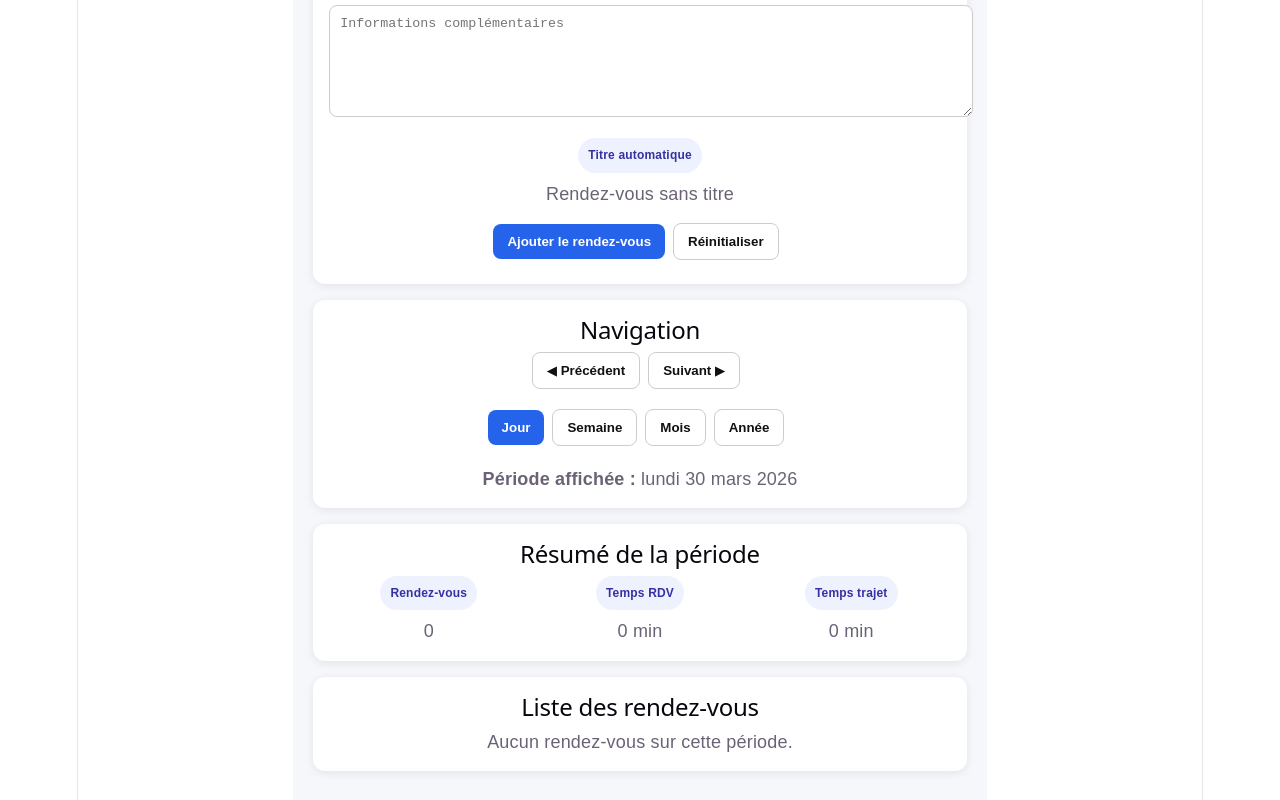
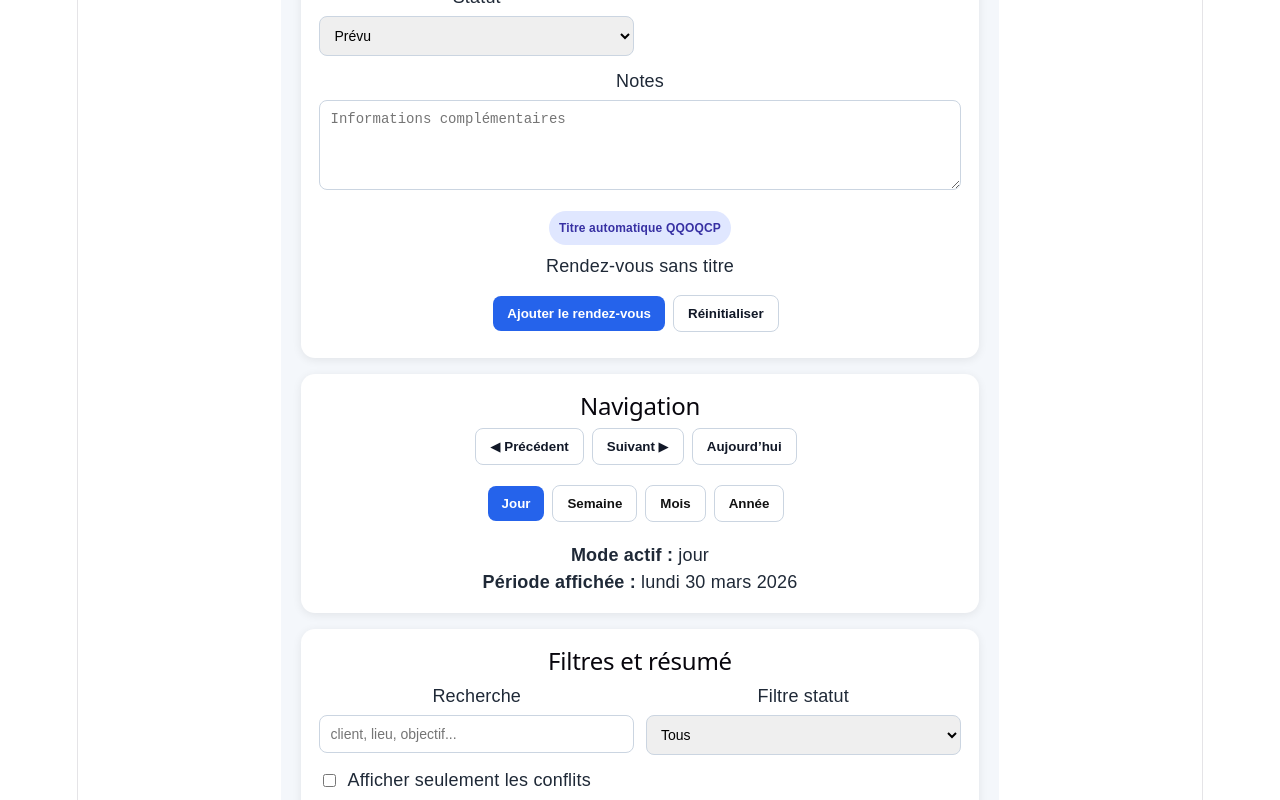
Before and after one commit to thierryb-dev/gestion-rdv, a React (Vite) app: page / in a window 1280 px wide. Shown: the part 620-1420 px from the top of the page. Built offline with nearby package versions, Linux system fonts and the light colour scheme.

Commit message:
application super fonctionnelle

```diff
--- a/src/App.jsx
+++ b/src/App.jsx
@@ -1,15 +1,6 @@
 import { useEffect, useMemo, useState } from "react";
 
-function App() {
-  const [rdvs, setRdvs] = useState(() => {
-    const saved = localStorage.getItem("rdvs");
-    return saved ? JSON.parse(saved) : [];
-  });
-
-  const [viewMode, setViewMode] = useState("jour");
-  const [currentDate, setCurrentDate] = useState(new Date());
-
-  const [form, setForm] = useState({
+const initialForm = {
   what: "",
   who: "",
   where: "",
@@ -19,9 +10,26 @@ function App() {
   how: "",
   why: "",
   notes: "",
+  status: "prévu",
   travelBefore: 0,
   travelAfter: 0,
+};
+
+function App() {
+  const [rdvs, setRdvs] = useState(() => {
+    const saved = localStorage.getItem("rdvs");
+    return saved ? JSON.parse(saved) : [];
   });
+
+  const [form, setForm] = useState(initialForm);
+  const [editingId, setEditingId] = useState(null);
+
+  const [viewMode, setViewMode] = useState("jour");
+  const [currentDate, setCurrentDate] = useState(new Date());
+
+  const [search, setSearch] = useState("");
+  const [statusFilter, setStatusFilter] = useState("tous");
+  const [showOnlyConflicts, setShowOnlyConflicts] = useState(false);
 
   useEffect(() => {
     localStorage.setItem("rdvs", JSON.stringify(rdvs));
@@ -29,48 +37,18 @@ function App() {
 
   function handleChange(e) {
     const { name, value } = e.target;
+
+    const numericFields = ["duration", "travelBefore", "travelAfter"];
+
     setForm((prev) => ({
       ...prev,
-      [name]:
-        name === "duration" || name === "travelBefore" || name === "travelAfter"
-          ? Number(value)
-          : value,
+      [name]: numericFields.includes(name) ? Number(value) : value,
     }));
   }
 
   function resetForm() {
-    setForm({
-      what: "",
-      who: "",
-      where: "",
-      whenDate: "",
-      whenStart: "",
-      duration: 60,
-      how: "",
-      why: "",
-      notes: "",
-      travelBefore: 0,
-      travelAfter: 0,
-    });
-  }
-
-  function addRdv() {
-    if (!form.what || !form.whenDate || !form.whenStart) {
-      alert("Merci de renseigner au minimum : Quoi, Date, Heure.");
-      return;
-    }
-
-    const newRdv = {
-      ...form,
-      id: Date.now(),
-    };
-
-    setRdvs((prev) => [...prev, newRdv]);
-    resetForm();
-  }
-
-  function deleteRdv(id) {
-    setRdvs((prev) => prev.filter((r) => r.id !== id));
+    setForm(initialForm);
+    setEditingId(null);
   }
 
   function generateTitle(r) {
@@ -85,26 +63,89 @@ function App() {
     return parts.length ? parts.join(" · ") : "Rendez-vous sans titre";
   }
 
+  function addOrUpdateRdv() {
+    if (!form.what || !form.whenDate || !form.whenStart) {
+      alert("Merci de renseigner au minimum : Quoi, Date, Heure.");
+      return;
+    }
+
+    const payload = {
+      ...form,
+      duration: Number(form.duration || 0),
+      travelBefore: Number(form.travelBefore || 0),
+      travelAfter: Number(form.travelAfter || 0),
+    };
+
+    if (editingId) {
+      setRdvs((prev) =>
+        prev.map((r) => (r.id === editingId ? { ...r, ...payload } : r))
+      );
+    } else {
+      setRdvs((prev) => [
+        ...prev,
+        {
+          id: Date.now(),
+          ...payload,
+        },
+      ]);
+    }
+
+    resetForm();
+  }
+
+  function deleteRdv(id) {
+    setRdvs((prev) => prev.filter((r) => r.id !== id));
+  }
+
+  function editRdv(r) {
+    setEditingId(r.id);
+    setForm({
+      what: r.what || "",
+      who: r.who || "",
+      where: r.where || "",
+      whenDate: r.whenDate || "",
+      whenStart: r.whenStart || "",
+      duration: Number(r.duration || 60),
+      how: r.how || "",
+      why: r.why || "",
+      notes: r.notes || "",
+      status: r.status || "prévu",
+      travelBefore: Number(r.travelBefore || 0),
+      travelAfter: Number(r.travelAfter || 0),
+    });
+    window.scrollTo({ top: 0, behavior: "smooth" });
+  }
+
+  function getStartOfWeek(date) {
+    const d = new Date(date);
+    const day = d.getDay();
+    const diff = day === 0 ? -6 : 1 - day;
+    d.setDate(d.getDate() + diff);
+    d.setHours(0, 0, 0, 0);
+    return d;
+  }
+
   function changeDate(step) {
     const newDate = new Date(currentDate);
 
     if (viewMode === "jour") {
       newDate.setDate(newDate.getDate() + step);
     }
-
     if (viewMode === "semaine") {
       newDate.setDate(newDate.getDate() + step * 7);
     }
-
     if (viewMode === "mois") {
       newDate.setMonth(newDate.getMonth() + step);
     }
-
     if (viewMode === "annee") {
       newDate.setFullYear(newDate.getFullYear() + step);
     }
 
     setCurrentDate(newDate);
+  }
+
+  function goToday() {
+    setCurrentDate(new Date());
   }
 
   function getPeriodLabel() {
@@ -132,16 +173,7 @@ function App() {
       });
     }
 
-    return currentDate.getFullYear().toString();
-  }
-
-  function getStartOfWeek(date) {
-    const d = new Date(date);
-    const day = d.getDay();
-    const diff = day === 0 ? -6 : 1 - day;
-    d.setDate(d.getDate() + diff);
-    d.setHours(0, 0, 0, 0);
-    return d;
+    return String(currentDate.getFullYear());
   }
 
   function isInCurrentView(r) {
@@ -173,14 +205,18 @@ function App() {
     return true;
   }
 
+  function getStartDateTime(r) {
+    return new Date(`${r.whenDate}T${r.whenStart}`);
+  }
+
   function getEffectiveStart(r) {
-    const start = new Date(`${r.whenDate}T${r.whenStart}`);
+    const start = getStartDateTime(r);
     start.setMinutes(start.getMinutes() - Number(r.travelBefore || 0));
     return start;
   }
 
   function getEffectiveEnd(r) {
-    const end = new Date(`${r.whenDate}T${r.whenStart}`);
+    const end = getStartDateTime(r);
     end.setMinutes(
       end.getMinutes() +
         Number(r.duration || 0) +
@@ -205,119 +241,155 @@ function App() {
   }
 
   const filteredRdvs = useMemo(() => {
+    const q = search.trim().toLowerCase();
+
     return [...rdvs]
-      .filter(isInCurrentView)
+      .filter((r) => isInCurrentView(r))
+      .filter((r) => {
+        const haystack = [
+          r.what,
+          r.who,
+          r.where,
+          r.how,
+          r.why,
+          r.notes,
+          generateTitle(r),
+        ]
+          .filter(Boolean)
+          .join(" ")
+          .toLowerCase();
+
+        return !q || haystack.includes(q);
+      })
+      .filter((r) => statusFilter === "tous" || r.status === statusFilter)
+      .filter((r) => !showOnlyConflicts || hasConflict(r))
       .sort((a, b) => {
-        const aDate = new Date(`${a.whenDate}T${a.whenStart}`);
-        const bDate = new Date(`${b.whenDate}T${b.whenStart}`);
-        return aDate - bDate;
+        const da = new Date(`${a.whenDate}T${a.whenStart}`);
+        const db = new Date(`${b.whenDate}T${b.whenStart}`);
+        return da - db;
       });
-  }, [rdvs, currentDate, viewMode]);
+  }, [rdvs, currentDate, viewMode, search, statusFilter, showOnlyConflicts]);
 
   const stats = useMemo(() => {
-    const totalDuration = filteredRdvs.reduce(
+    return {
+      count: filteredRdvs.length,
+      duration: filteredRdvs.reduce(
         (sum, r) => sum + Number(r.duration || 0),
         0
-    );
-    const totalTravel = filteredRdvs.reduce(
+      ),
+      travel: filteredRdvs.reduce(
         (sum, r) =>
           sum + Number(r.travelBefore || 0) + Number(r.travelAfter || 0),
         0
-    );
-
-    return {
-      count: filteredRdvs.length,
-      totalDuration,
-      totalTravel,
+      ),
+      conflicts: filteredRdvs.filter((r) => hasConflict(r)).length,
     };
   }, [filteredRdvs]);
 
   const styles = {
     page: {
-      maxWidth: 1100,
+      maxWidth: 1200,
       margin: "0 auto",
       padding: 20,
       fontFamily: "Arial, sans-serif",
-      background: "#f5f7fb",
+      background: "#f4f7fb",
       minHeight: "100vh",
+      color: "#1f2937",
     },
     card: {
       background: "#fff",
-      borderRadius: 12,
-      padding: 16,
+      borderRadius: 14,
+      padding: 18,
+      marginBottom: 16,
       boxShadow: "0 2px 10px rgba(0,0,0,0.08)",
-      marginBottom: 16,
     },
     title: {
-      marginTop: 0,
+      margin: 0,
       marginBottom: 8,
     },
-    grid2: {
+    subtitle: {
+      marginTop: 0,
+      color: "#6b7280",
+      fontSize: 14,
+    },
+    grid: {
       display: "grid",
-      gridTemplateColumns: "repeat(auto-fit, minmax(240px, 1fr))",
+      gridTemplateColumns: "repeat(auto-fit, minmax(230px, 1fr))",
       gap: 12,
     },
     input: {
       width: "100%",
       padding: 10,
       borderRadius: 8,
-      border: "1px solid #ccc",
+      border: "1px solid #cbd5e1",
       marginTop: 6,
+      fontSize: 14,
+      boxSizing: "border-box",
     },
     textarea: {
       width: "100%",
+      minHeight: 90,
       padding: 10,
       borderRadius: 8,
-      border: "1px solid #ccc",
+      border: "1px solid #cbd5e1",
       marginTop: 6,
-      minHeight: 90,
+      fontSize: 14,
+      boxSizing: "border-box",
       resize: "vertical",
     },
-    button: {
+    primaryBtn: {
       padding: "10px 14px",
       borderRadius: 8,
       border: "none",
+      background: "#2563eb",
+      color: "white",
+      fontWeight: 700,
       cursor: "pointer",
-      background: "#2563eb",
-      color: "#fff",
-      fontWeight: 600,
       marginRight: 8,
       marginBottom: 8,
     },
-    buttonSecondary: {
+    secondaryBtn: {
       padding: "10px 14px",
       borderRadius: 8,
-      border: "1px solid #ccc",
+      border: "1px solid #cbd5e1",
+      background: "white",
+      color: "#111827",
+      fontWeight: 700,
       cursor: "pointer",
-      background: "#fff",
-      color: "#111",
-      fontWeight: 600,
       marginRight: 8,
       marginBottom: 8,
-    },
-    stats: {
-      display: "grid",
-      gridTemplateColumns: "repeat(auto-fit, minmax(180px, 1fr))",
-      gap: 12,
     },
     badge: {
       display: "inline-block",
       padding: "4px 10px",
       borderRadius: 999,
-      background: "#eef2ff",
+      background: "#e0e7ff",
       color: "#3730a3",
       fontSize: 12,
       fontWeight: 700,
       marginBottom: 8,
     },
+    statsGrid: {
+      display: "grid",
+      gridTemplateColumns: "repeat(auto-fit, minmax(180px, 1fr))",
+      gap: 12,
+    },
+    statBox: {
+      background: "#f8fafc",
+      borderRadius: 10,
+      padding: 12,
+      border: "1px solid #e5e7eb",
+    },
+    rdvCard: {
+      border: "1px solid #e5e7eb",
+      borderRadius: 12,
+      padding: 14,
+      background: "#fafafa",
+      marginBottom: 12,
+    },
     conflict: {
       color: "#b91c1c",
-      fontWeight: "bold",
-      marginTop: 8,
-    },
-    small: {
-      color: "#555",
-      fontSize: 14,
+      fontWeight: 700,
     },
   };
 
@@ -325,16 +397,18 @@ function App() {
     <div style={styles.page}>
       <div style={styles.card}>
         <h1 style={styles.title}>Gestion des rendez-vous</h1>
-        <p style={styles.small}>
-          Application de planning avec QQOQCP, vues temporelles, temps de trajet
-          et détection de conflits.
+        <p style={styles.subtitle}>
+          Planning responsive PC / mobile avec QQOQCP, temps de trajet,
+          conflits, filtres et vues temporelles.
         </p>
       </div>
 
       <div style={styles.card}>
-        <h2 style={styles.title}>Créer un rendez-vous</h2>
+        <h2 style={styles.title}>
+          {editingId ? "Modifier un rendez-vous" : "Créer un rendez-vous"}
+        </h2>
 
-        <div style={styles.grid2}>
+        <div style={styles.grid}>
           <div>
             <label>Quoi *</label>
             <input
@@ -375,7 +449,7 @@ function App() {
               name="how"
               value={form.how}
               onChange={handleChange}
-              placeholder="Présentiel, téléphone, visio..."
+              placeholder="Présentiel, visio, téléphone"
             />
           </div>
 
@@ -413,7 +487,7 @@ function App() {
           </div>
 
           <div>
-            <label>Durée du rendez-vous (min)</label>
+            <label>Durée RDV (min)</label>
             <input
               style={styles.input}
               type="number"
@@ -444,6 +518,21 @@ function App() {
               onChange={handleChange}
             />
           </div>
+
+          <div>
+            <label>Statut</label>
+            <select
+              style={styles.input}
+              name="status"
+              value={form.status}
+              onChange={handleChange}
+            >
+              <option value="prévu">Prévu</option>
+              <option value="confirmé">Confirmé</option>
+              <option value="terminé">Terminé</option>
+              <option value="annulé">Annulé</option>
+            </select>
+          </div>
         </div>
 
         <div style={{ marginTop: 12 }}>
@@ -458,15 +547,15 @@ function App() {
         </div>
 
         <div style={{ marginTop: 14 }}>
-          <div style={styles.badge}>Titre automatique</div>
+          <div style={styles.badge}>Titre automatique QQOQCP</div>
           <div>{generateTitle(form)}</div>
         </div>
 
         <div style={{ marginTop: 16 }}>
-          <button style={styles.button} onClick={addRdv}>
-            Ajouter le rendez-vous
+          <button style={styles.primaryBtn} onClick={addOrUpdateRdv}>
+            {editingId ? "Enregistrer les modifications" : "Ajouter le rendez-vous"}
           </button>
-          <button style={styles.buttonSecondary} onClick={resetForm}>
+          <button style={styles.secondaryBtn} onClick={resetForm}>
             Réinitialiser
           </button>
         </div>
@@ -476,60 +565,132 @@ function App() {
         <h2 style={styles.title}>Navigation</h2>
 
         <div style={{ marginBottom: 12 }}>
-          <button style={styles.buttonSecondary} onClick={() => changeDate(-1)}>
+          <button style={styles.secondaryBtn} onClick={() => changeDate(-1)}>
             ◀ Précédent
           </button>
-          <button style={styles.buttonSecondary} onClick={() => changeDate(1)}>
+          <button style={styles.secondaryBtn} onClick={() => changeDate(1)}>
             Suivant ▶
+          </button>
+          <button style={styles.secondaryBtn} onClick={goToday}>
+            Aujourd’hui
           </button>
         </div>
 
         <div style={{ marginBottom: 12 }}>
           <button
-            style={viewMode === "jour" ? styles.button : styles.buttonSecondary}
+            style={{
+              ...styles.secondaryBtn,
+              background: viewMode === "jour" ? "#2563eb" : "#fff",
+              color: viewMode === "jour" ? "#fff" : "#111",
+              border: viewMode === "jour" ? "none" : "1px solid #cbd5e1",
+            }}
             onClick={() => setViewMode("jour")}
           >
             Jour
           </button>
+
           <button
-            style={viewMode === "semaine" ? styles.button : styles.buttonSecondary}
+            style={{
+              ...styles.secondaryBtn,
+              background: viewMode === "semaine" ? "#2563eb" : "#fff",
+              color: viewMode === "semaine" ? "#fff" : "#111",
+              border: viewMode === "semaine" ? "none" : "1px solid #cbd5e1",
+            }}
             onClick={() => setViewMode("semaine")}
           >
             Semaine
           </button>
+
           <button
-            style={viewMode === "mois" ? styles.button : styles.buttonSecondary}
+            style={{
+              ...styles.secondaryBtn,
+              background: viewMode === "mois" ? "#2563eb" : "#fff",
+              color: viewMode === "mois" ? "#fff" : "#111",
+              border: viewMode === "mois" ? "none" : "1px solid #cbd5e1",
+            }}
             onClick={() => setViewMode("mois")}
           >
             Mois
           </button>
+
           <button
-            style={viewMode === "annee" ? styles.button : styles.buttonSecondary}
+            style={{
+              ...styles.secondaryBtn,
+              background: viewMode === "annee" ? "#2563eb" : "#fff",
+              color: viewMode === "annee" ? "#fff" : "#111",
+              border: viewMode === "annee" ? "none" : "1px solid #cbd5e1",
+            }}
             onClick={() => setViewMode("annee")}
           >
             Année
           </button>
         </div>
 
+        <p>
+          <strong>Mode actif :</strong> {viewMode}
+        </p>
+        <p>
+          <strong>Période affichée :</strong> {getPeriodLabel()}
+        </p>
+      </div>
+
+      <div style={styles.card}>
+        <h2 style={styles.title}>Filtres et résumé</h2>
+
+        <div style={{ ...styles.grid, marginBottom: 16 }}>
           <div>
-          <strong>Période affichée :</strong> {getPeriodLabel()}
+            <label>Recherche</label>
+            <input
+              style={styles.input}
+              value={search}
+              onChange={(e) => setSearch(e.target.value)}
+              placeholder="client, lieu, objectif..."
+            />
+          </div>
+
+          <div>
+            <label>Filtre statut</label>
+            <select
+              style={styles.input}
+              value={statusFilter}
+              onChange={(e) => setStatusFilter(e.target.value)}
+            >
+              <option value="tous">Tous</option>
+              <option value="prévu">Prévu</option>
+              <option value="confirmé">Confirmé</option>
+              <option value="terminé">Terminé</option>
+              <option value="annulé">Annulé</option>
+            </select>
+          </div>
+
+          <div style={{ display: "flex", alignItems: "end" }}>
+            <label style={{ display: "flex", gap: 8, alignItems: "center" }}>
+              <input
+                type="checkbox"
+                checked={showOnlyConflicts}
+                onChange={(e) => setShowOnlyConflicts(e.target.checked)}
+              />
+              Afficher seulement les conflits
+            </label>
           </div>
         </div>
 
-      <div style={styles.card}>
-        <h2 style={styles.title}>Résumé de la période</h2>
-        <div style={styles.stats}>
-          <div>
+        <div style={styles.statsGrid}>
+          <div style={styles.statBox}>
             <div style={styles.badge}>Rendez-vous</div>
             <div>{stats.count}</div>
           </div>
-          <div>
+          <div style={styles.statBox}>
             <div style={styles.badge}>Temps RDV</div>
-            <div>{stats.totalDuration} min</div>
+            <div>{stats.duration} min</div>
           </div>
-          <div>
+          <div style={styles.statBox}>
             <div style={styles.badge}>Temps trajet</div>
-            <div>{stats.totalTravel} min</div>
+            <div>{stats.travel} min</div>
+          </div>
+          <div style={styles.statBox}>
+            <div style={styles.badge}>Conflits</div>
+            <div>{stats.conflicts}</div>
           </div>
         </div>
       </div>
@@ -541,16 +702,7 @@ function App() {
           <p>Aucun rendez-vous sur cette période.</p>
         ) : (
           filteredRdvs.map((r) => (
-            <div
-              key={r.id}
-              style={{
-                border: "1px solid #ddd",
-                borderRadius: 10,
-                padding: 14,
-                marginBottom: 12,
-                background: "#fafafa",
-              }}
-            >
+            <div key={r.id} style={styles.rdvCard}>
               <div style={styles.badge}>{r.whenDate}</div>
               <h3 style={{ marginTop: 0 }}>{generateTitle(r)}</h3>
 
@@ -565,9 +717,18 @@ function App() {
                 <strong>Durée :</strong> {r.duration} min
               </p>
               <p>
+                <strong>Statut :</strong> {r.status}
+              </p>
+              <p>
                 <strong>Temps trajet :</strong> avant {r.travelBefore} min / après{" "}
                 {r.travelAfter} min
               </p>
+
+              {r.who && (
+                <p>
+                  <strong>Qui :</strong> {r.who}
+                </p>
+              )}
 
               {r.where && (
                 <p>
@@ -593,12 +754,21 @@ function App() {
                 </p>
               )}
 
+              <div style={{ marginTop: 12 }}>
+                <button style={styles.secondaryBtn} onClick={() => editRdv(r)}>
+                  Modifier
+                </button>
                 <button
-                style={{ ...styles.buttonSecondary, borderColor: "#ef4444", color: "#b91c1c" }}
+                  style={{
+                    ...styles.secondaryBtn,
+                    borderColor: "#ef4444",
+                    color: "#b91c1c",
+                  }}
                   onClick={() => deleteRdv(r.id)}
                 >
                   Supprimer
                 </button>
+              </div>
             </div>
           ))
         )}
```
Lines whose indentation alone changed are shown as unchanged.
